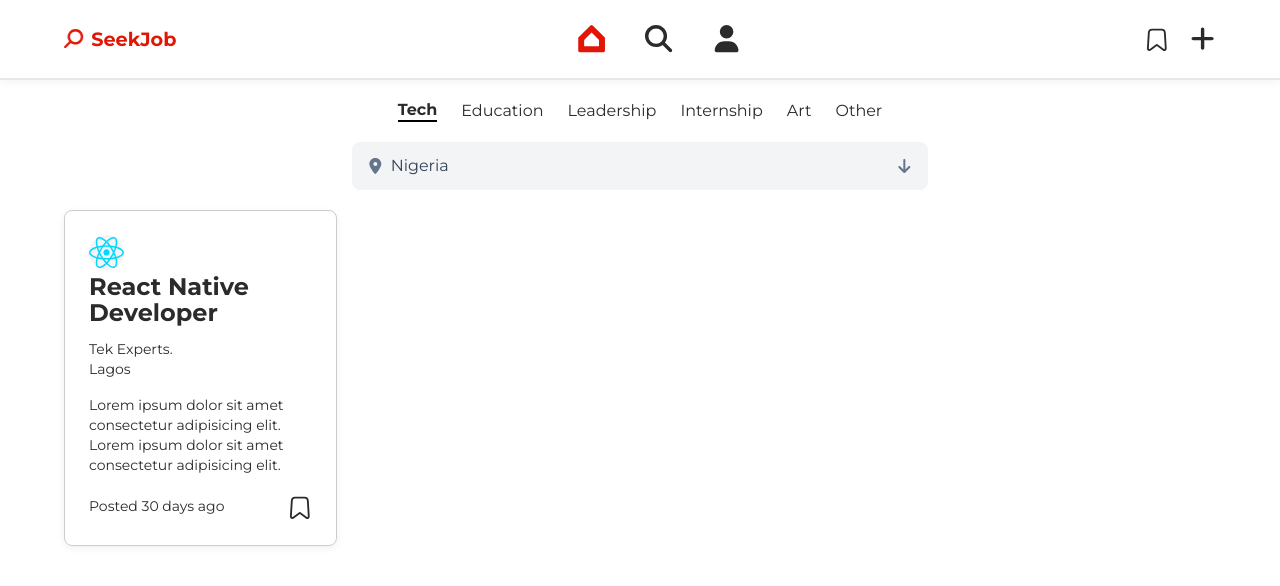
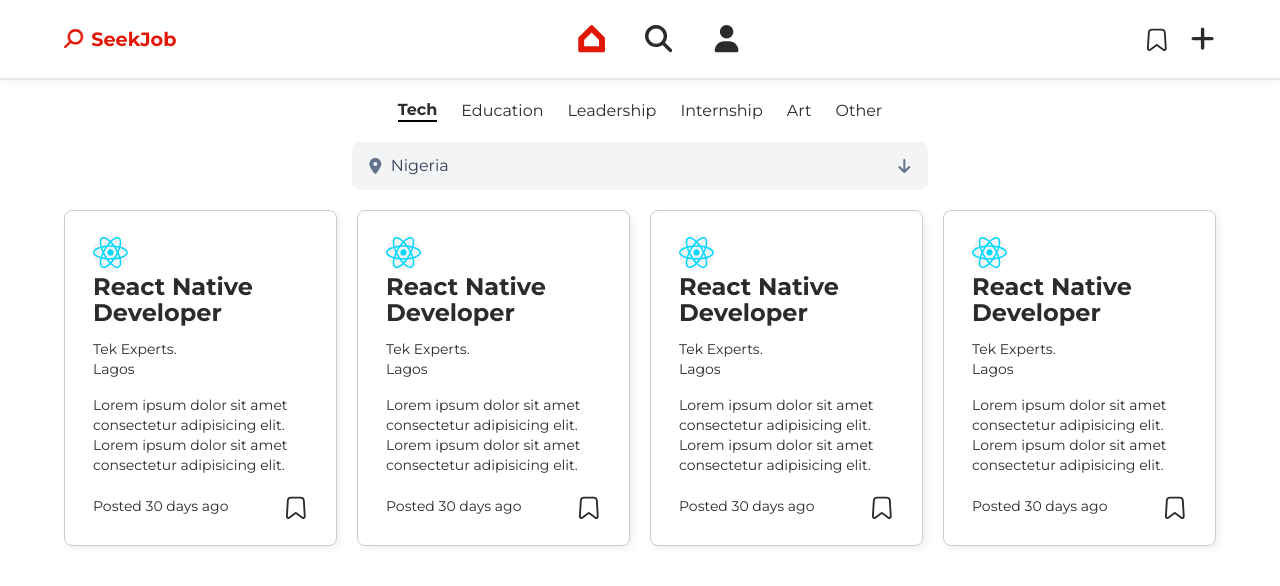
Before and after one commit to fisayo-dev/SeekJob, a React (Vite) app in the folder SeekJob/: page /jobs in a window 1280 px wide. Shown: the top 586 px of the page. Built offline with nearby package versions, Linux system fonts and the light colour scheme.

Commit message:
Modified some parts in the UI

```diff
--- a/SeekJob/src/index.css
+++ b/SeekJob/src/index.css
@@ -122,8 +122,8 @@ p {
   height: 21rem;
   overflow: hidden;
   border: 1px solid #ccc;
-  @apply rounded-lg p-[3vh] w-full place-items-start gap-3 text-sm ;
-  box-shadow: 0px 2px 8px -1px #ebebeb;
+  @apply rounded-lg px-[3.5vh] py-[3vh] w-full place-items-start gap-3 text-sm ;
+  box-shadow: 3px 3px 8px -1px #ebebeb;
 }
 
 .job-card:hover {
--- a/SeekJob/src/pages/UserPages/Jobs.jsx
+++ b/SeekJob/src/pages/UserPages/Jobs.jsx
@@ -112,6 +112,90 @@ const Jobs = () => {
                 <Bookmark className="text-[1.7rem]"/>
               </div>
             </div>
+            <div className="job-card">
+              <div className="grid gap-1 ">
+                <div className=" rounded w-full ">
+                  <img src={jobImg} alt="" className="job-card-img" />
+                </div>
+                <h2 className="text-[1.5rem] font-bold line-height-ok">
+                  React Native Developer
+                </h2>
+              </div>
+              <div className="grid gap-4 ">
+                <div className="">
+                  <p>Tek Experts.</p>
+                  <p>Lagos</p>
+                </div>
+                <div>
+                  <p>
+                    Lorem ipsum dolor sit amet consectetur adipisicing elit.
+                  </p>
+                  <p>
+                    Lorem ipsum dolor sit amet consectetur adipisicing elit.
+                  </p>
+                </div>
+              </div>
+              <div className="flex w-full justify-between items-center ">
+                <p>Posted 30 days ago</p>
+                <Bookmark className="text-[1.7rem]"/>
+              </div>
+            </div>
+            <div className="job-card">
+              <div className="grid gap-1 ">
+                <div className=" rounded w-full ">
+                  <img src={jobImg} alt="" className="job-card-img" />
+                </div>
+                <h2 className="text-[1.5rem] font-bold line-height-ok">
+                  React Native Developer
+                </h2>
+              </div>
+              <div className="grid gap-4 ">
+                <div className="">
+                  <p>Tek Experts.</p>
+                  <p>Lagos</p>
+                </div>
+                <div>
+                  <p>
+                    Lorem ipsum dolor sit amet consectetur adipisicing elit.
+                  </p>
+                  <p>
+                    Lorem ipsum dolor sit amet consectetur adipisicing elit.
+                  </p>
+                </div>
+              </div>
+              <div className="flex w-full justify-between items-center ">
+                <p>Posted 30 days ago</p>
+                <Bookmark className="text-[1.7rem]"/>
+              </div>
+            </div>
+            <div className="job-card">
+              <div className="grid gap-1 ">
+                <div className=" rounded w-full ">
+                  <img src={jobImg} alt="" className="job-card-img" />
+                </div>
+                <h2 className="text-[1.5rem] font-bold line-height-ok">
+                  React Native Developer
+                </h2>
+              </div>
+              <div className="grid gap-4 ">
+                <div className="">
+                  <p>Tek Experts.</p>
+                  <p>Lagos</p>
+                </div>
+                <div>
+                  <p>
+                    Lorem ipsum dolor sit amet consectetur adipisicing elit.
+                  </p>
+                  <p>
+                    Lorem ipsum dolor sit amet consectetur adipisicing elit.
+                  </p>
+                </div>
+              </div>
+              <div className="flex w-full justify-between items-center ">
+                <p>Posted 30 days ago</p>
+                <Bookmark className="text-[1.7rem]"/>
+              </div>
+            </div>
 
             {/* <div className="job-card">
             Lorem ipsum dolor sit amet consectetur adipisicing elit. Deleniti
```
